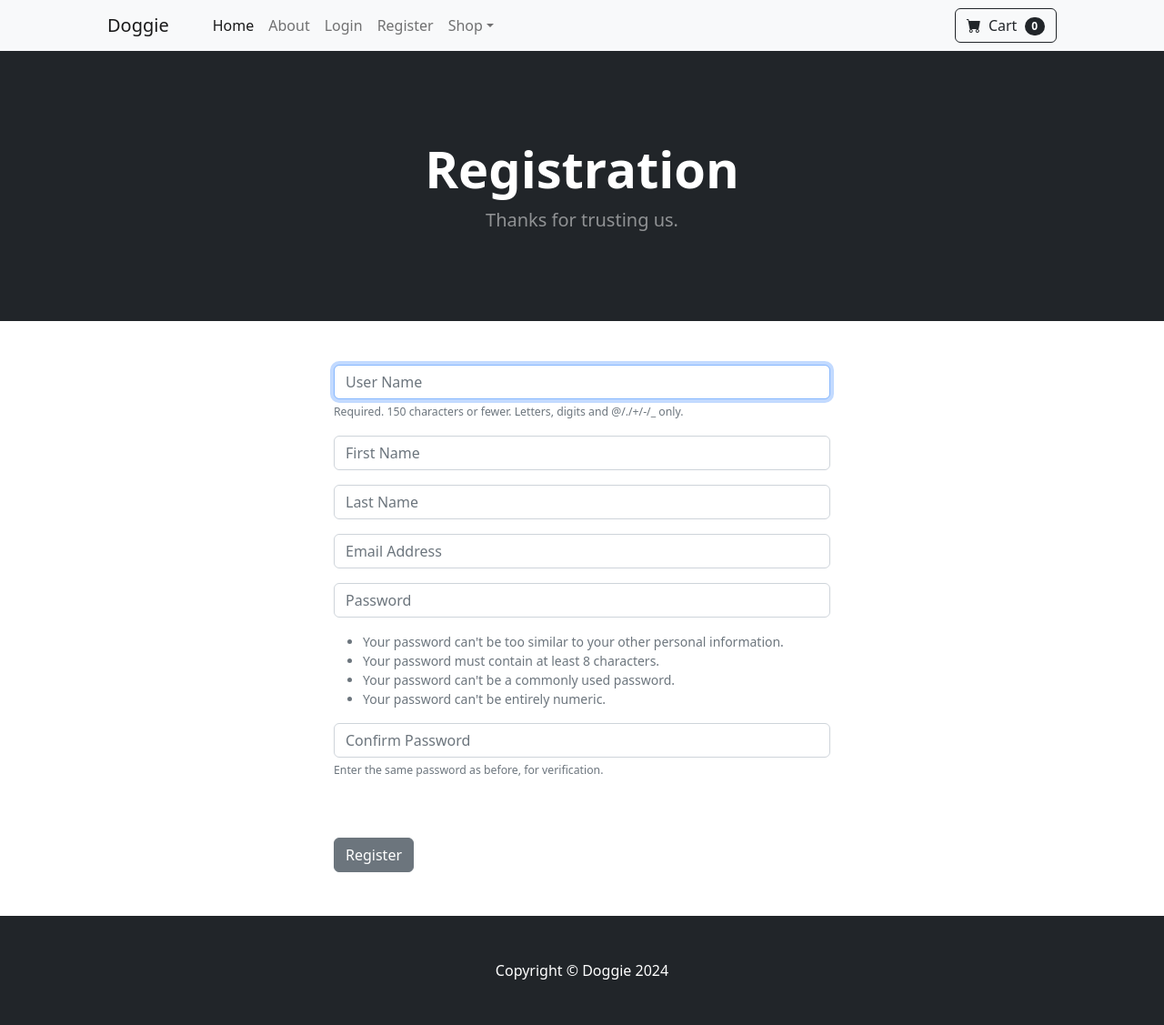
After one commit to JethroKakson/Doggie, a Django app: page /register/ in a window 1280 px wide. The commit adds this page. Shown: the whole page at 91% size. Run offline with Django 4.2, Linux system fonts and the light colour scheme; some libraries are stand-ins or nearby versions.

Commit message:
Adding registration functionality, and creating SignUpForm

```diff
--- /dev/null
+++ b/store/forms.py
@@ -0,0 +1,30 @@
+from django.contrib.auth.models import User
+from django.contrib.auth.forms import UserCreationForm
+from django import forms
+
+class SignUpForm(UserCreationForm):
+	email = forms.EmailField(label="", widget=forms.TextInput(attrs={'class':'form-control', 'placeholder':'Email Address'}))
+	first_name = forms.CharField(label="", max_length=100, widget=forms.TextInput(attrs={'class':'form-control', 'placeholder':'First Name'}))
+	last_name = forms.CharField(label="", max_length=100, widget=forms.TextInput(attrs={'class':'form-control', 'placeholder':'Last Name'}))
+
+	class Meta:
+		model = User
+		fields = ('username', 'first_name', 'last_name', 'email', 'password1', 'password2')
+
+	def __init__(self, *args, **kwargs):
+		super(SignUpForm, self).__init__(*args, **kwargs)
+
+		self.fields['username'].widget.attrs['class'] = 'form-control'
+		self.fields['username'].widget.attrs['placeholder'] = 'User Name'
+		self.fields['username'].label = ''
+		self.fields['username'].help_text = '<span class="form-text text-muted"><small>Required. 150 characters or fewer. Letters, digits and @/./+/-/_ only.</small></span>'
+
+		self.fields['password1'].widget.attrs['class'] = 'form-control'
+		self.fields['password1'].widget.attrs['placeholder'] = 'Password'
+		self.fields['password1'].label = ''
+		self.fields['password1'].help_text = '<ul class="form-text text-muted small"><li>Your password can\'t be too similar to your other personal information.</li><li>Your password must contain at least 8 characters.</li><li>Your password can\'t be a commonly used password.</li><li>Your password can\'t be entirely numeric.</li></ul>'
+
+		self.fields['password2'].widget.attrs['class'] = 'form-control'
+		self.fields['password2'].widget.attrs['placeholder'] = 'Confirm Password'
+		self.fields['password2'].label = ''
+		self.fields['password2'].help_text = '<span class="form-text text-muted"><small>Enter the same password as before, for verification.</small></span>'
--- a/store/templates/navbar.html
+++ b/store/templates/navbar.html
@@ -9,6 +9,7 @@
                         <li class="nav-item"><a class="nav-link" href="{% url 'about' %}">About</a></li>
                         {% if not user.is_authenticated %}
                             <li class="nav-item"><a class="nav-link" href="{% url 'login' %}">Login</a></li>
+                            <li class="nav-item"><a class="nav-link" href="{% url 'register' %}">Register</a></li>
                         {% else %}
                             <li class="nav-item"><a class="nav-link" href="{% url 'logout' %}">Logout</a></li>
                         {% endif %}
--- /dev/null
+++ b/store/templates/register.html
@@ -0,0 +1,33 @@
+{% extends 'base.html' %}
+{% load static %}
+
+{% block title %}
+Doggie - Registration Page
+{% endblock %}
+
+{% block content %}
+    <header class="bg-dark py-5">
+            <div class="container px-4 px-lg-5 my-5">
+                <div class="text-center text-white">
+                    <h1 class="display-4 fw-bolder">Registration</h1>
+                    <p class="lead fw-normal text-white-50 mb-0">Thanks for trusting us.</p>
+                </div>
+            </div>
+    </header>
+    <div class="container">
+        <div class="row">
+<!--            <center>-->
+                <div class="col-md-6 offset-md-3">
+                    <br><br>
+                    <form method="POST" action="{% url 'register' %}">
+                        {% csrf_token %}
+                        {{ form.as_p }}
+                        <br><br>
+                        <button type="submit" class="btn btn-secondary">Register</button>
+                    </form>
+                    <br><br>
+                </div>
+<!--            </center>-->
+        </div>
+    </div>
+{% endblock %}
--- a/store/urls.py
+++ b/store/urls.py
@@ -6,4 +6,5 @@ urlpatterns = [
     path('about/', views.about, name='about'),
     path('login/', views.login_user, name='login'), # we name them login_user because django also has a function called login.
     path('logout/', views.logout_user, name='logout'),
+    path('register/', views.register_user, name='register'),
 ]
--- a/store/views.py
+++ b/store/views.py
@@ -2,6 +2,10 @@ from django.shortcuts import render, redirect
 from .models import Product
 from django.contrib.auth import authenticate, login, logout #for enabling the authentication process.
 from django.contrib import messages # for feedback
+from django.contrib.auth.models import User
+from django.contrib.auth.forms import UserCreationForm
+from django import forms
+from .forms import SignUpForm
 
 
 # Create your views here.
@@ -34,3 +38,23 @@ def logout_user(request):
     logout(request)
     messages.success(request, ("You have been logged out, Hope to see you soon."))
     return redirect('home')
+
+
+def register_user(request):
+    form = SignUpForm()
+    if request.method == 'POST':
+        form = SignUpForm(request.POST)
+        if form.is_valid():
+            form.save()
+            username = form.cleaned_data['username']
+            password = form.cleaned_data['password1']
+            # log in user
+            user = authenticate(request, username=username, password=password)
+            login(request, user)
+            messages.success(request, ('You have been registered, you can now login and logout'))
+            return redirect('home')
+        else:
+            messages.success(request, ('There was an error during account registration, try agin'))
+            return redirect('register')
+    else:
+        return render(request, 'register.html', {'form': form})
```
Also changed, not shown: db.sqlite3, media/uploads/product/Dog_harness.jfif (added), media/uploads/product/Service_dog_vest.jfif (added), media/uploads/product/ball.jfif (added), media/uploads/product/bite_toy.png (added), media/uploads/product/large_dog_harness.jpg (added), media/uploads/product/leather_bite_toy.jfif (added), media/uploads/product/rubber_bones.jfif (added), media/uploads/product/small_vest.jfif (added).
